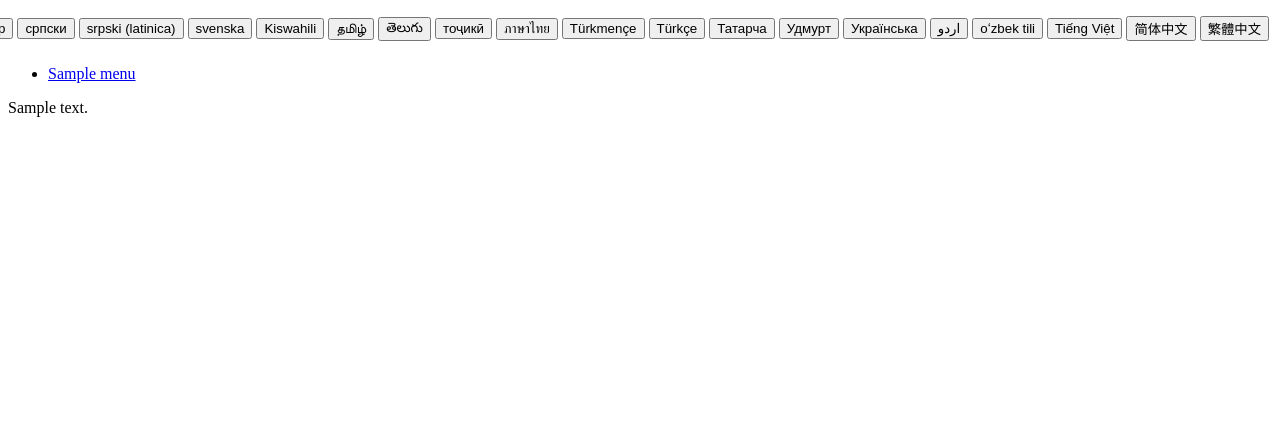
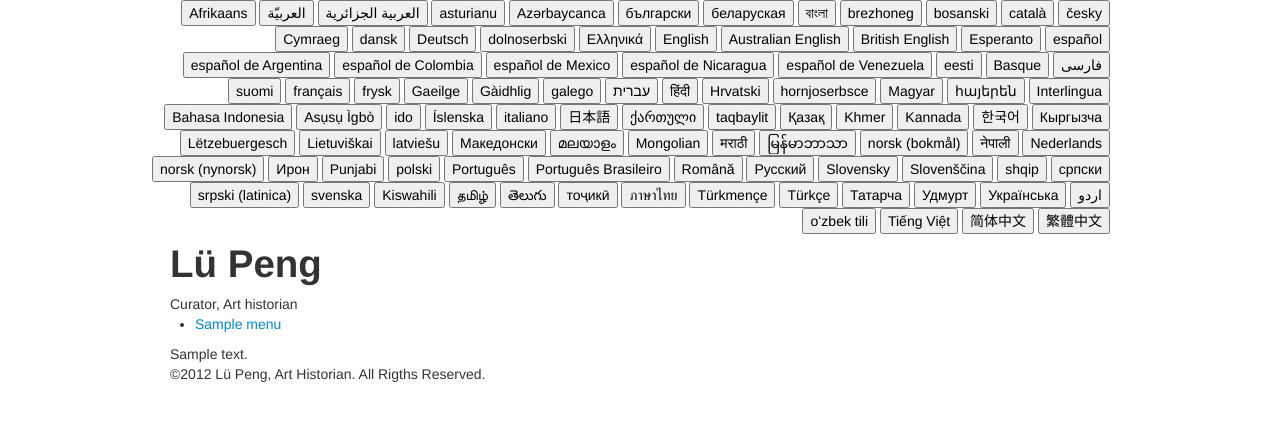
Before and after one commit to hagyma/xutt, a Django app: template templates/page.html in a window 1280 px wide. Shown: the top 421 px of the page. Run offline with Django 3.2, Linux system fonts and the light colour scheme; the template is opened without the code that fills it: most values are stand-ins (such as "Sample title", 1, 10 or a date in 2020); some libraries are stand-ins or nearby versions.

Commit message:
fixes in base and page template

```diff
--- a/templates/base.html
+++ b/templates/base.html
@@ -1,52 +1,101 @@
 {% load i18n %}
 
-<html>
+<!DOCTYPE html>
+<html lang="en">
   <head>
+    <meta charset="utf-8">
+    <title>{% block title %} Lü Peng -{% block subtitle %} Curator, Art historian{% endblock %}{% endblock %} </title>
+    <meta name="viewport" content="width=device-width, initial-scale=1.0">
+    <meta name="description" content="">
+    <meta name="author" content="">
+
+    <!-- Le styles -->
+    <link href="/static/css/bootstrap.css" rel="stylesheet">
+    <link href="/static/css/style.css" rel="stylesheet">
+    <style>
+
+    </style>
+    <!--<link href="../assets/css/bootstrap-responsive.css" rel="stylesheet">-->
+
+    <!-- HTML5 shim, for IE6-8 support of HTML5 elements -->
+    <!--[if lt IE 9]>
+      <script src="http://html5shim.googlecode.com/svn/trunk/html5.js"></script>
+    <![endif]-->
+
+    <!-- Fav and touch icons -->
+    <link rel="apple-touch-icon-precomposed" sizes="144x144" href="../assets/ico/apple-touch-icon-144-precomposed.png">
+    <link rel="apple-touch-icon-precomposed" sizes="114x114" href="../assets/ico/apple-touch-icon-114-precomposed.png">
+      <link rel="apple-touch-icon-precomposed" sizes="72x72" href="../assets/ico/apple-touch-icon-72-precomposed.png">
+                    <link rel="apple-touch-icon-precomposed" href="../assets/ico/apple-touch-icon-57-precomposed.png">
+                                   <link rel="shortcut icon" href="../assets/ico/favicon.png">
   </head>
+
   <body>
 
+    <header id="header" class="container">
+        {% block header %}
+
         {% block languages %}
+
             {% get_language_info_list for LANGUAGES as languages %}
-            <div id="languages" style="float:right">
-               <table >
-                 <tr>
+            <div id="languages" style="text-align:right" class="row clearfix">
                {% for lang in languages %}
-                   <td>
-                        <form action="/i18n/setlang/" method="post">{% csrf_token %}
+                    <form action="/i18n/setlang/" method="post" style="margin:0; display:inline;">{% csrf_token %}
                         <input type="hidden" name="language" value="{{lang.code}}"/>
-                            <input id="lang_{{lang.code}}" type="submit" {% comment %}src="/media/http_frontend/img/{{ lang.0 }}.gif" alt="{{ lang.1 }}" {% endcomment %} value="{{ lang.name_local }}"/>
+                        <input id="lang_{{lang.code}}" class="lang_button" type="submit" {% comment %}src="/media/http_frontend/img/{{ lang.0 }}.gif" alt="{{ lang.1 }}" {% endcomment %} value="{{ lang.name_local }}"/>
                     </form>
-                   </td>
                {% endfor %}
-                 </tr>
-               </table>
             </div>
-
-            {% comment %}
-            <div >
-                <form action="/i18n/setlang/" method="post">
-                {% csrf_token %}
-                <input name="next" type="hidden" value="{{ redirect_to }}" />
-                <select name="language">
-                {% get_language_info_list for LANGUAGES as languages %}
-                {% for language in languages %}
-                <option value="{{ language.code }}">{{ language.name_local }} ({{ language.code }})</option>
-                {% endfor %}
-                </select>
-                <input type="submit" value="Go" />
-                </form>
-
-            </div>
-            {% endcomment %}
-        {% endblock %}
-
-        {% block menus %}
-
-        {% include 'menus.inc.html' %}
 
         {% endblock %}
 
-        {% block content %}{% endblock %}
+        <div id="site_title">
+
+            <div id="title_wrapper">
+            <h1 id="title"> Lü Peng </span>
+            </div>
+
+            <div id="subtitle_wrapper" >
+                <span id="subtitle"> Curator, Art historian </span>
+            </div>
+
+        </div>
+
+        <div id="navigation_wrapper">
+            <nav id="navigation">
+
+            {% block menu %}
+                {% include 'menus.inc.html' %}
+            {% endblock %}
+
+            </nav>
+        </div>
+
+        {% endblock %}
+    </header>
+
+    <div id="content_wrapper" class="clearfix">
+        <div id="content" class="container">
+
+            {% block content %}
+
+            {% endblock %}
+
+        </div>
+    </div>
+
+    <footer id="footer" class="container">
+        {% block footer %}
+            <span id="footer_text">&copy;2012 Lü Peng, Art Historian. All Rigths Reserved.</span>
+        {% endblock %}
+
+    </footer>
+
+    <!-- Le javascript
+    ================================================== -->
+    <!-- Placed at the end of the document so the pages load faster -->
+    <script src="/static/js/jquery-1.8.3.min.js"></script>
+    <script src="/static/js/bootstrap.min.js"></script>
 
   </body>
 </html>
--- a/templates/page.html
+++ b/templates/page.html
@@ -1,5 +1,7 @@
 {% extends 'base.html' %}
 
+<div class="container">
 {% block content %}
     {{ page.content|safe }}
 {% endblock %}
+</div>
```
Lines whose indentation alone changed are shown as unchanged.
